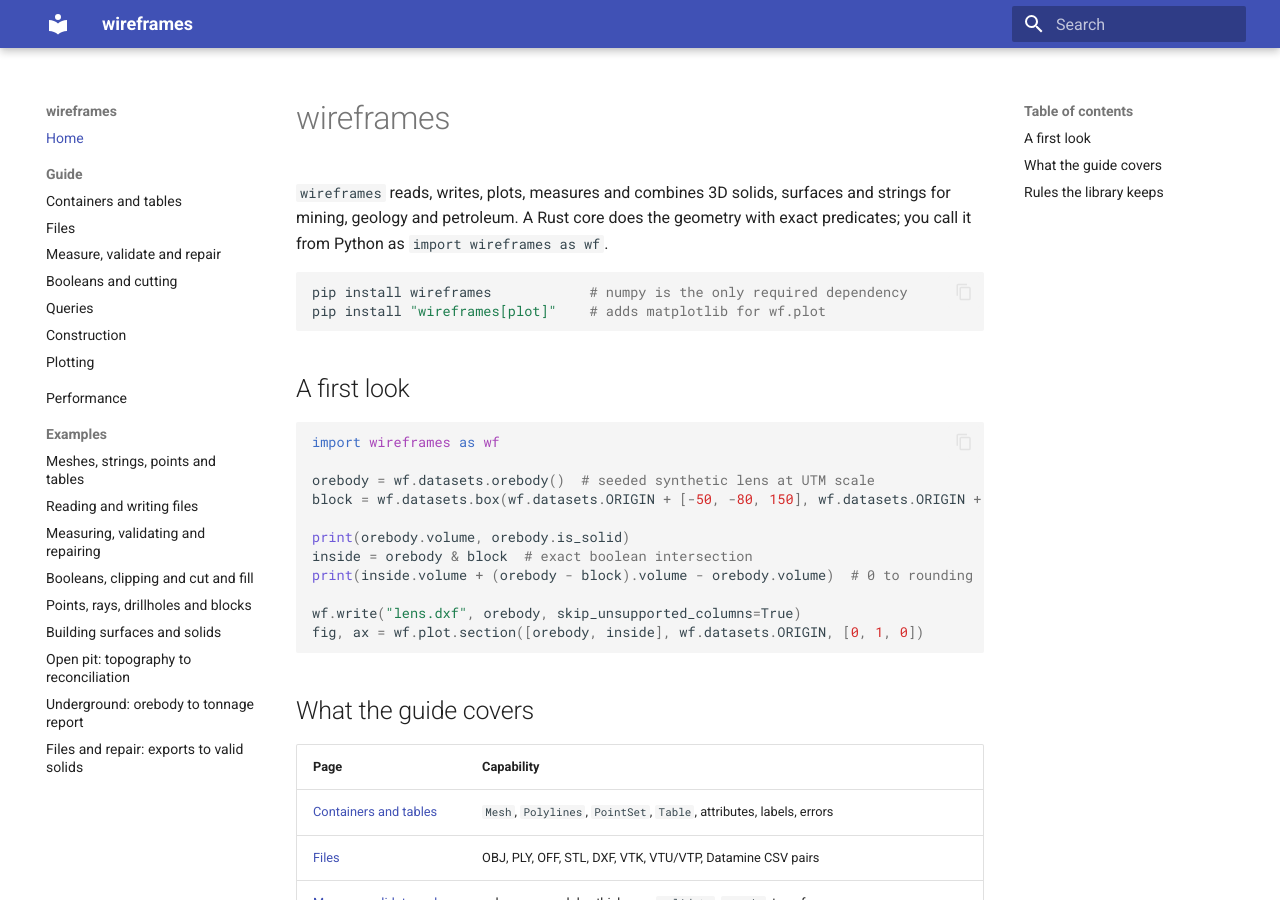
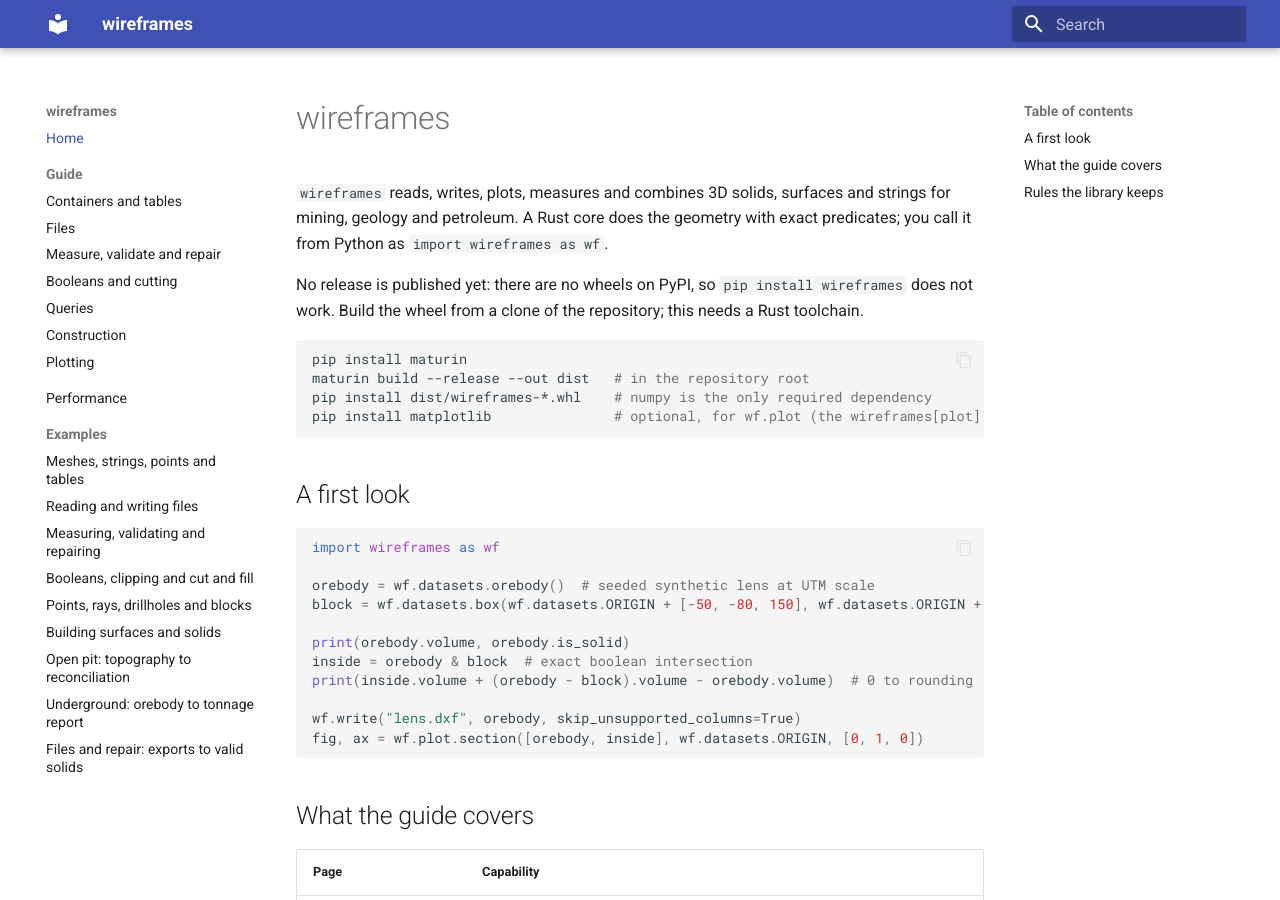
Before and after one commit to cratongen/wireframes, an MkDocs documentation site: the page built from docs/index.md, in a window 1280 px wide and 900 px high. Built offline with MkDocs 1.6.1 and Material for MkDocs 9.7.7, drawn with Linux system fonts in a browser that asks for light colours; some of the changed text lies outside the part shown.

Commit message:
docs: build the wheel from a clone and link the performance page
No wheels are on PyPI, so pip install wireframes fails. The index also
said speed was unmeasured while docs/performance.md holds the medians.

````diff
--- a/docs/index.md
+++ b/docs/index.md
@@ -3,9 +3,14 @@
 `wireframes` reads, writes, plots, measures and combines 3D solids, surfaces and strings for mining, geology and
 petroleum. A Rust core does the geometry with exact predicates; you call it from Python as `import wireframes as wf`.
 
+No release is published yet: there are no wheels on PyPI, so `pip install wireframes` does not work. Build the
+wheel from a clone of the repository; this needs a Rust toolchain.
+
 ```sh
-pip install wireframes            # numpy is the only required dependency
-pip install "wireframes[plot]"    # adds matplotlib for wf.plot
+pip install maturin
+maturin build --release --out dist   # in the repository root
+pip install dist/wireframes-*.whl    # numpy is the only required dependency
+pip install matplotlib               # optional, for wf.plot (the wireframes[plot] extra)
 ```
 
 ## A first look
@@ -50,4 +55,5 @@ pages and figures; every example asserts the invariant it shows.
 - Results do not depend on the number of threads.
 - Every object is immutable; methods return new objects.
 
-Speed has not been measured against other packages yet.
+The [performance page](performance.md) gives medians against trimesh, manifold3d and scipy, with the machine,
+versions and commands behind each number.
````
Also changed, not shown: docs/guide/plotting.md (+1 -1 lines).
